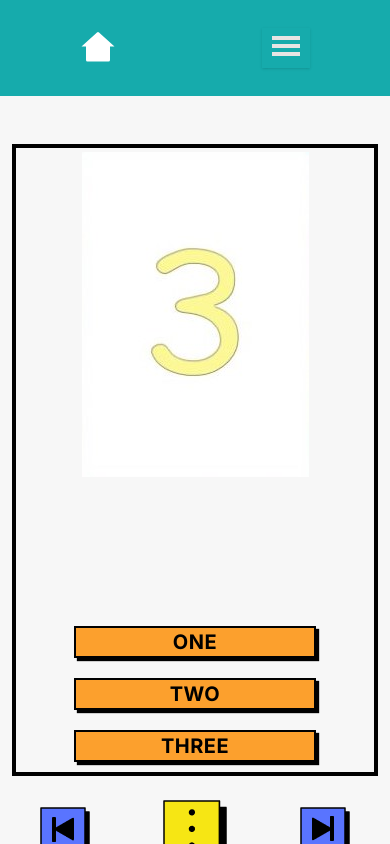
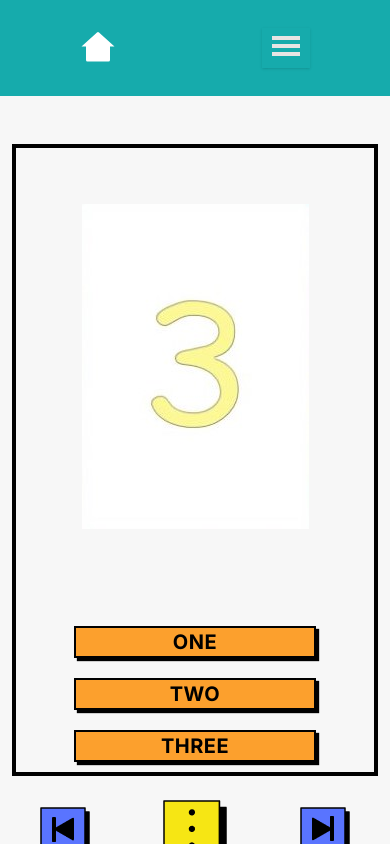
Before and after one commit to chingu-voyages/v42-geckos-team-22, a React (Vite) app: page /game in a window 390 px wide. Both pictures are taken after a click on the button "Play". Shown: the top 844 px of the page. Built offline with nearby package versions, Linux system fonts and the light colour scheme.

Commit message:
Game Page Margins
Adjusted margins on game page for small screen to center the image

```diff
--- a/src/components/GameComponents/GamePlayWindow.jsx
+++ b/src/components/GameComponents/GamePlayWindow.jsx
@@ -5,8 +5,8 @@ function GamePlayWindow (props) {
 
     return (
         <div className={props.cname}>
-            <div className='m-1 md:flex-1 md:flex md:justify-center'>
-                <img className='md:ml-10' src='src\assets\card3.jpg' alt='Three' />
+            <div className='md:ml-14 md:flex-1 md:flex md:justify-center mt-14 md:mt-0'>
+                <img className='' src='src\assets\card3.jpg' alt='Three' />
             </div>
             <MoreOptions cname='hidden max-h-14 max-w-14 md:flex md:mr-1 md:mt-2'/>
         </div>
--- a/src/global.css
+++ b/src/global.css
@@ -14,7 +14,7 @@
     @apply text-xl font-bold tracking-wide;
   }
   .game-window-play {
-    @apply row-span-6 flex justify-center md:border-4 md:border-black md:flex-grow md:h-96 h-60
+    @apply flex md:border-4 md:border-black md:flex-grow justify-center
   }
   .game-window-play__border {
     @apply m-1 border-4 border-black h-4/6 mb-6 mt-12 mx-3 md:border-0 grid grid-rows-4
```
